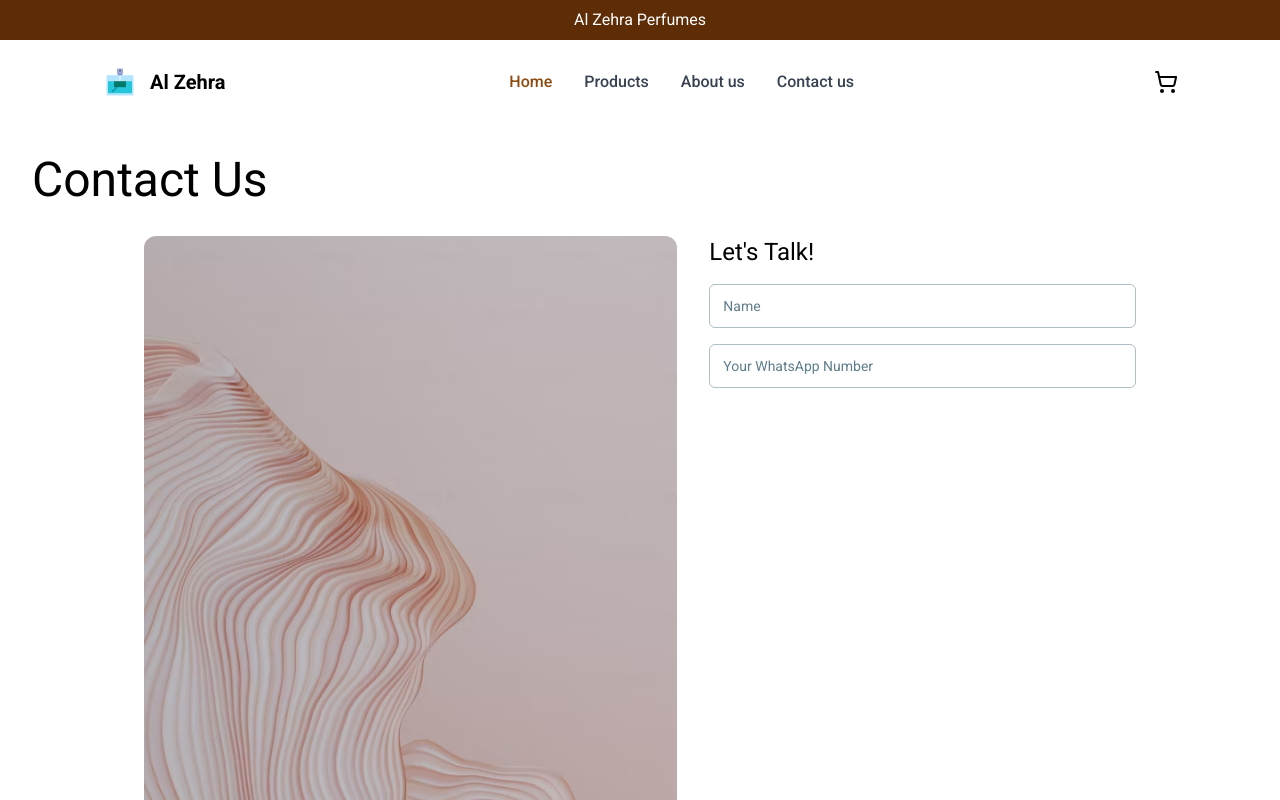
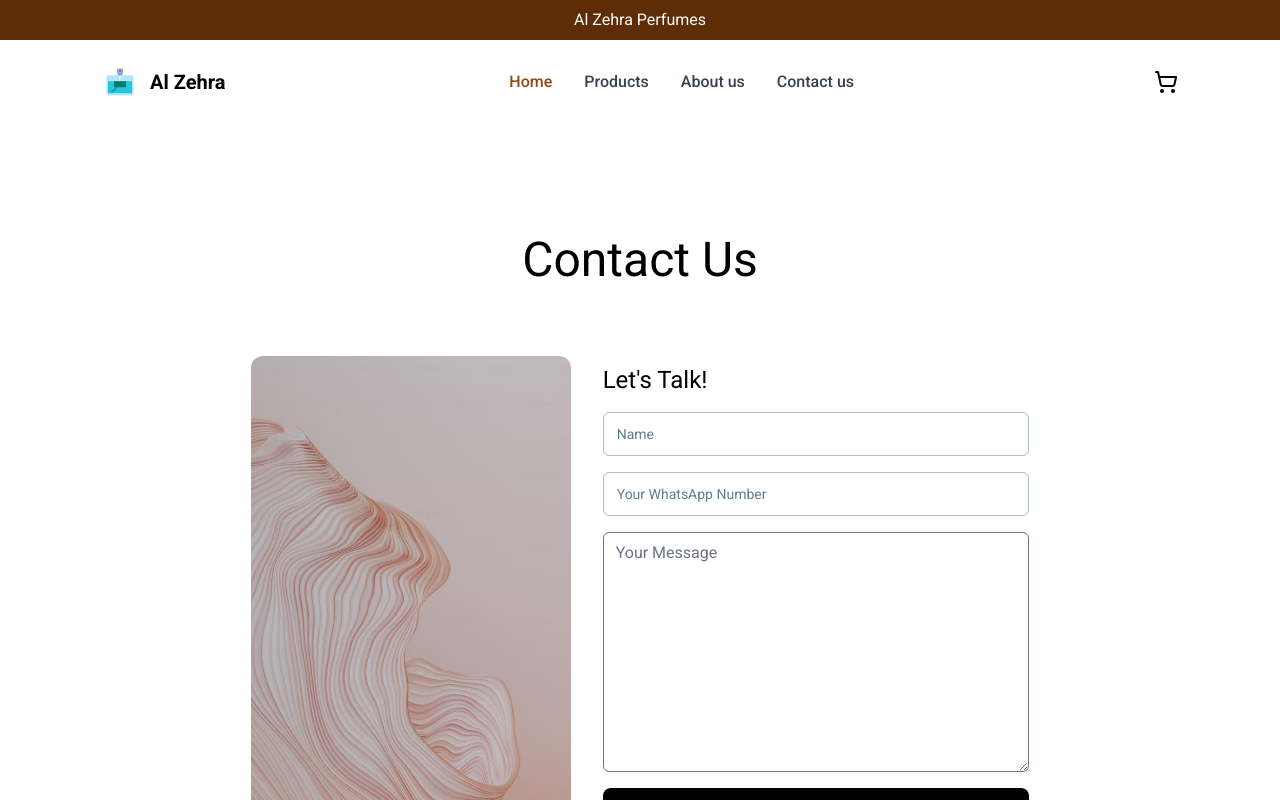
Before and after one commit to Anzi15/vintage-interiors, a React (Vite) app: page /contact in a window 1280 px wide. Shown: the top 800 px of the page. Built offline with nearby package versions, Linux system fonts and the light colour scheme; no server answers; the database is empty; a small style sheet from the web is missing.

Commit message:
contact page added

```diff
--- a/src/components/admin/TiptapEditor.jsx
+++ b/src/components/admin/TiptapEditor.jsx
@@ -97,7 +97,7 @@ export default function TiptapEditor({ updateHtml, initialHtml = '<p>Your descri
   };
 
   return (
-    <div className="editor">
+    <div  className="editor">
       {editor && <MenuBar editor={editor} />}
       <EditorContent
         className="editor__content w-full min-h-[20rem]"
--- a/src/pages/ContactPage.jsx
+++ b/src/pages/ContactPage.jsx
@@ -1,12 +1,16 @@
-import React, { useEffect, useState } from 'react'
-import abstractImg from "../assets/pink-abstract.webp"
-import InputField from '../components/InputField'
+import React, { useEffect, useRef, useState } from "react";
+import abstractImg from "../assets/pink-abstract.webp";
+import InputField from "../components/InputField";
+import { Button } from "@material-tailwind/react";
+import { toast } from "react-toastify";
 
 const ContactPage = () => {
-    const [whatsappNumber, setWhatsappNumber] = useState(null)
-    const [isWhatsAppNumberValid,setIsWhatsAppNumberValid] = useState(true)
+  const [whatsappNumber, setWhatsappNumber] = useState(null);
+  const [name, setName] = useState(null);
+  const [message, setMessage] = useState(true);
   const [error, setError] = useState("");
-
+  const [loading, setLoading] = useState(false);
+  const formRef = useRef(null);
 
   const validatePhoneNumber = (number) => {
     if (!number?.length) {
@@ -22,21 +26,68 @@ const ContactPage = () => {
       return false;
     }
   };
+  const handleSubmission = (e) => {
+    e.preventDefault();
+    setLoading(true);
+    if (!validatePhoneNumber(whatsappNumber)) {
+      toast.error("kindly enter a valid whatsapp number");
+    setLoading(false);
+  } else if (!message.length) {
+    toast.error("Kindly Enter Something in Message Box");
+    setLoading(false);
+  } else {
+    // ..
+    toast.success("message sent successfully");
+    formRef.current.reset();
+    setLoading(false);
+    }
+  };
   return (
-    <main className=''>
-        <h1 className='text-5xl text-left items-center p-8'>Contact Us</h1>
-        <form className='w-full flex justify-center gap-8'>
+    <main className="py-10 pb-[10rem]">
+      <h1 className="text-5xl my-10 items-center p-8">Contact Us</h1>
+      <form
+        className="w-full flex justify-center gap-8 items-center"
+        ref={formRef}
+        onSubmit={(e) => {
+          handleSubmission(e);
+        }}
+      >
         <div>
-                <img src={abstractImg} alt="" className='max-h-screen rounded-xl' />
+          <img src={abstractImg} alt="" className="max-h-[30rem] rounded-xl" />
         </div>
-            <div className='w-1/3 flex flex-col gap-4 '>
-                <h3 className='text-2xl text-left'>Let's Talk!</h3>
-                <InputField inputType='name' />
-                <InputField inputType='tel' valueReturner={setWhatsappNumber} inputValue={whatsappNumber} errorMsg={error} inputName='Your WhatsApp Number'/>
+        <div className="w-1/3 flex flex-col gap-4 ">
+          <h3 className="text-2xl text-left">Let's Talk!</h3>
+          <InputField
+            inputType="name"
+            valueReturner={setName}
+            inputAutoComplete={"name"}
+            inputValue={name}
+            requiredInput={true}
+          />
+          <InputField
+            inputType="tel"
+            valueReturner={setWhatsappNumber}
+            inputAutoComplete={"tel"}
+            inputValue={whatsappNumber}
+            errorMsg={error}
+            inputName="Your WhatsApp Number"
+            requiredInput={true}
+          />
+          <textarea
+            name="message"
+            className="min-h-[15rem] resize-y rounded-md"
+            placeholder="Your Message"
+            onInput={(e) => {
+              setMessage(e.target.value.trim());
+            }}
+          ></textarea>
+          <Button className="bg-black flex justify-center" loading={loading} type="submit">
+            Submit
+          </Button>
         </div>
       </form>
     </main>
-  )
-}
+  );
+};
 
-export default ContactPage
+export default ContactPage;
--- a/src/pages/admin/AdminEditProductPage.jsx
+++ b/src/pages/admin/AdminEditProductPage.jsx
@@ -236,7 +236,6 @@ const AdminEditProductPage = () => {
     console.log("primary img updated", initialPrimaryImg !== primaryImg)
     console.log("secondary 1 img updated", initialSecondary1Img !== secondary1Img)
     console.log("secondary 2 img updated", initialSecondary2Img !== secondary2Img)
-    const docId = updatedData.title == data.title ? productId : title.toLowerCase().replace(/ /g, "-");
     const updatedData = {
         title,
         subTitle,
@@ -250,6 +249,7 @@ const AdminEditProductPage = () => {
         secondary2Img: initialSecondary2Img == secondary2Img ? data.secondary2Img : uploadImage(secondary2Img),
 
     }
+    const docId = updatedData.title == data.title ? productId : title.toLowerCase().replace(/ /g, "-");
     console.log(updatedData)
 
       try {
@@ -278,6 +278,13 @@ const AdminEditProductPage = () => {
       }
 
 
+  };
+
+  const handleKeyDown = (event) => {
+    if (event.key === 'Enter') {
+      // Prevent form submission when Enter is pressed
+      event.preventDefault();
+    }
   };
 
   return (
@@ -310,6 +317,7 @@ const AdminEditProductPage = () => {
               className="md:w-1/2 w-full md:px-10"
               onSubmit={handleFormSubmission}
               ref={FormRef}
+              onKeyDown={handleKeyDown}
             >
 
               <div className="flex flex-col gap-4 ">
```
Lines whose indentation alone changed are shown as unchanged.
